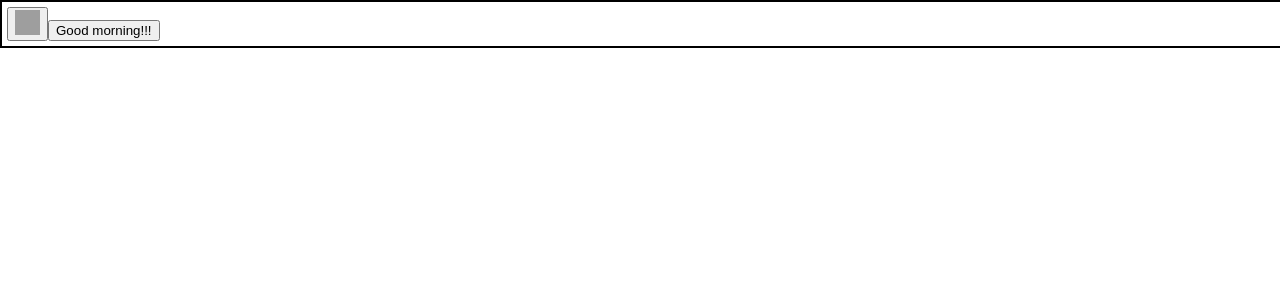
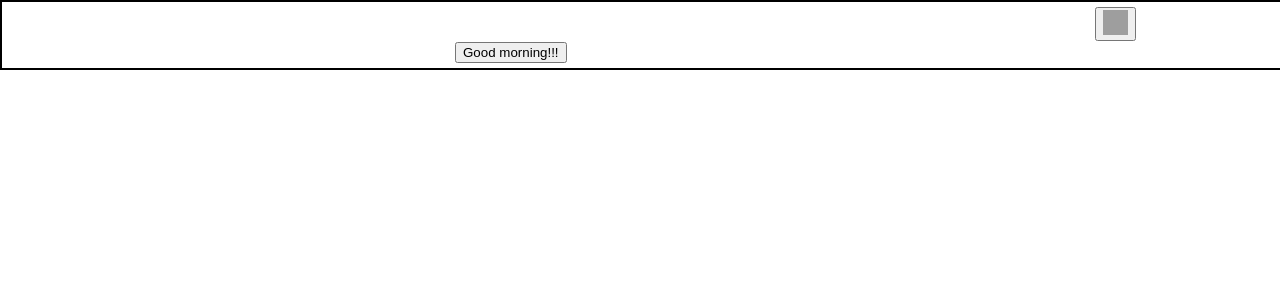
Before and after one commit to kalibria/Meal-tracker, a React (Create React App) app: page /button in a window 1280 px wide. Shown: the top 300 px of the page. Built offline with nearby package versions, Linux system fonts and the light colour scheme; grey boxes are pictures that could not be loaded.

Commit message:
add positions to the buttons

```diff
--- a/src/buttonsWindow/btnSettings.module.css
+++ b/src/buttonsWindow/btnSettings.module.css
@@ -1,5 +1,9 @@
-.btn_settings {
- border:red
+.btn_settings_position {
+    margin-left: 85%;
+}
+
+.btn_position {
+    margin-left: 35%;
 }
 
 .settingsIcon {
--- a/src/buttonsWindow/settingsBtn.tsx
+++ b/src/buttonsWindow/settingsBtn.tsx
@@ -10,7 +10,7 @@ export const SettingsBtn = () => {
   };
 
   return (
-    <Button className={style.btn_settings} handleClick={showSettingsList}>
+    <Button handleClick={showSettingsList}>
       <img
         className={style.settingsIcon}
         src='http://cdn.onlinewebfonts.com/svg/img_79951.png'
--- a/src/buttonsWindow/windowWithButton.tsx
+++ b/src/buttonsWindow/windowWithButton.tsx
@@ -17,12 +17,16 @@ export const WindowWithButton = () => {
   };
   return (
     <div>
+      <div className={style.btn_settings_position}>
         <SettingsBtn />
+      </div>
+      <div className={style.btn_position}>
         <Button
           text={isMorning ? 'Good morning!!!' : 'Plan your meals'}
           handleClick={handleClick}
           dataTest={'goodMorning'}
         ></Button>
       </div>
+    </div>
   );
 };
--- a/src/list-of-meals/listOfMeals.tsx
+++ b/src/list-of-meals/listOfMeals.tsx
@@ -1,6 +1,7 @@
 import React from 'react';
 import { useNavigate } from 'react-router-dom';
 import { Button } from '../buttonsWindow/button';
+import style from '../buttonsWindow/btnSettings.module.css';
 
 export const ListOfMeals = () => {
   const navigate = useNavigate();
@@ -13,7 +14,9 @@ export const ListOfMeals = () => {
   return (
     <div>
       <div>Meals</div>
-      <Button text={'End the day'} handleClick={handleClick} />
+      <div className={style.btn_position}>
+        <Button text={'End the day'} handleClick={handleClick} />
+      </div>
     </div>
   );
 };
--- a/src/welcome/welcomeComponent.tsx
+++ b/src/welcome/welcomeComponent.tsx
@@ -1,11 +1,15 @@
 import React from 'react';
 import classes from './welcom.module.css';
 import { SettingsBtn } from '../buttonsWindow/settingsBtn';
+import style from '../buttonsWindow/btnSettings.module.css';
 
 export function WelcomeComponent() {
   return (
     <>
-      <SettingsBtn />
+      <div className={style.btn_settings_position}>
+        <SettingsBtn />
+      </div>
+
       <div className={classes.welcome_wrapper}>
         <p>Welcome to Meal Tracker</p>
       </div>
```
Lines whose indentation alone changed are shown as unchanged.
